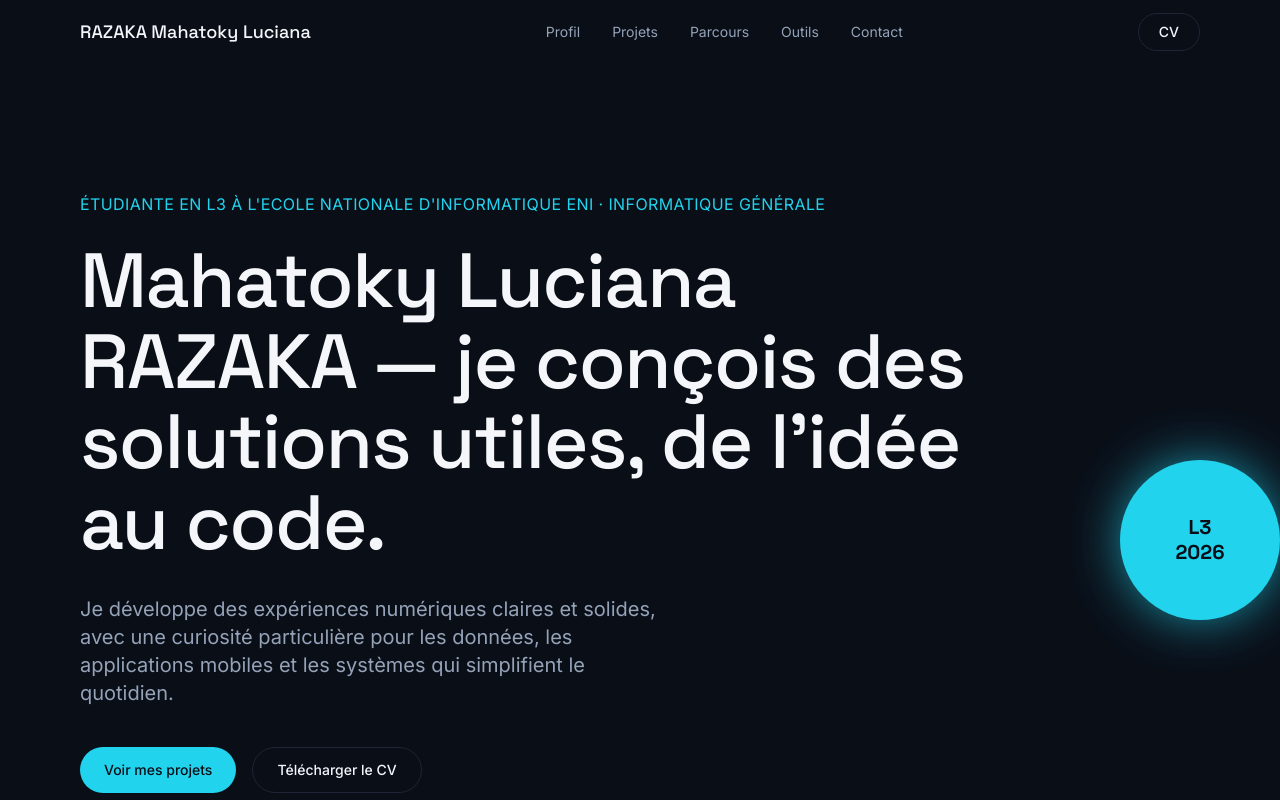
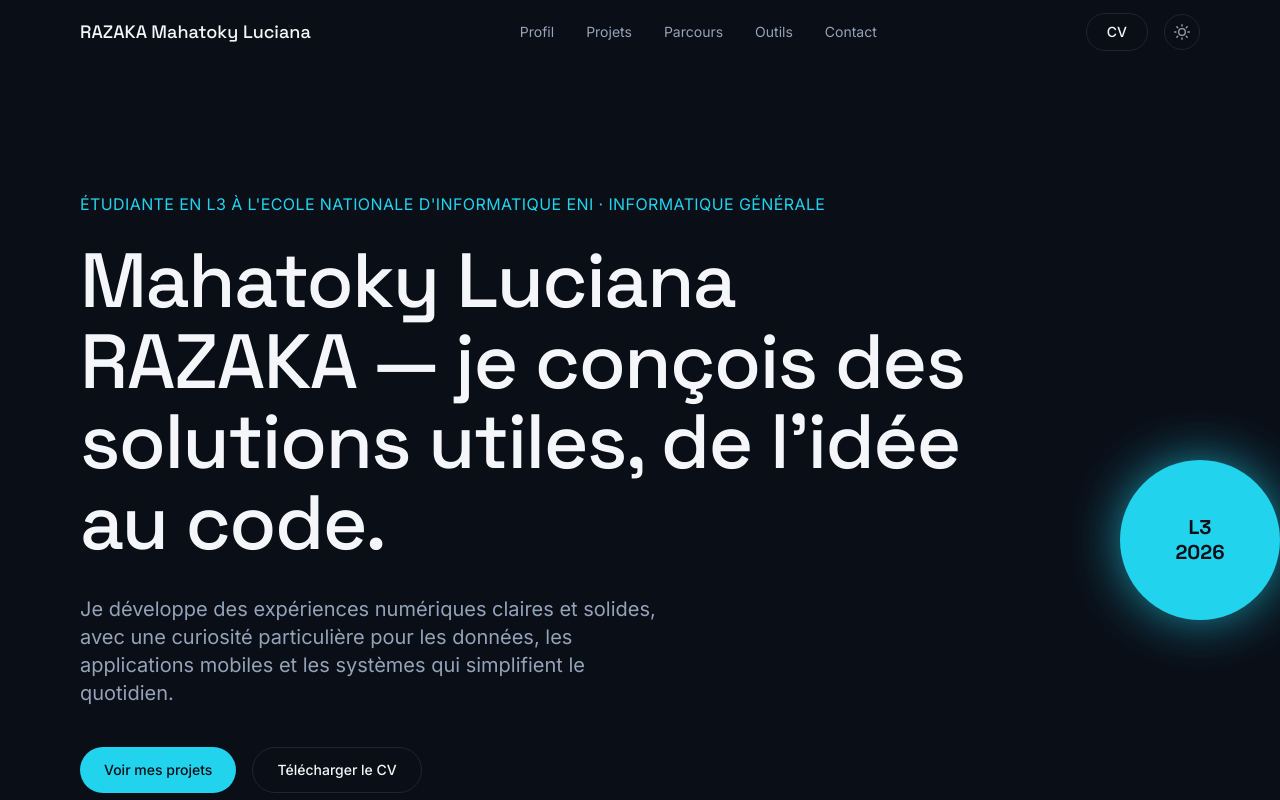
Before and after one commit to Liloaa/Portfolio, a Next.js app: page / in a window 1280 px wide. Shown: the top 800 px of the page. Built offline with nearby package versions, Linux system fonts and the light colour scheme.

Commit message:
add dark mode and light mode

```diff
--- a/app/globals.css
+++ b/app/globals.css
@@ -5,3 +5,37 @@
 html {
   scroll-behavior: smooth;
 }
+
+:root {
+  /* Mode sombre (par défaut) */
+  --color-background: 10 14 23;        /* #0A0E17 */
+  --color-background-soft: 15 20 32;   /* #0F1420 */
+  --color-background-elevated: 22 28 44; /* #161C2C */
+
+  --color-foreground: 244 246 250;     /* #F4F6FA */
+  --color-foreground-muted: 148 163 184; /* #94A3B8 */
+  --color-foreground-subtle: 92 107 130; /* #5C6B82 */
+
+  --color-accent: 34 211 238;          /* #22D3EE */
+  --color-accent-hover: 103 232 249;   /* #67E8F9 */
+  --color-accent-muted: 14 116 144;    /* #0E7490 */
+
+  --color-border: 30 37 54;            /* #1E2536 */
+}
+
+.light {
+  /* Mode clair — bleu profond, cohérent avec ton accent électrique */
+  --color-background: 255 255 255;        /* blanc pur */
+  --color-background-soft: 246 248 251;   /* #F6F8FB */
+  --color-background-elevated: 237 241 247; /* #EDF1F7 */
+
+  --color-foreground: 15 23 42;           /* #0F172A bleu très foncé */
+  --color-foreground-muted: 71 85 105;    /* #475569 */
+  --color-foreground-subtle: 148 163 184; /* #94A3B8 */
+
+  --color-accent: 8 145 178;              /* #0891B2 cyan plus foncé, lisible sur blanc */
+  --color-accent-hover: 14 116 144;       /* #0E7490 */
+  --color-accent-muted: 165 243 252;      /* #A5F3FC */
+
+  --color-border: 226 232 240;            /* #E2E8F0 */
+}
--- a/app/layout.tsx
+++ b/app/layout.tsx
@@ -1,5 +1,6 @@
 import { Space_Grotesk, Inter } from "next/font/google";
 import "./globals.css";
+import ThemeProvider from "@/components/layout/ThemeProvider";
 
 const display = Space_Grotesk({
   subsets: ["latin"],
@@ -15,9 +16,13 @@ const body = Inter({
 
 export default function RootLayout({ children }: { children: React.ReactNode }) {
   return (
-    <html lang="fr" className={`${display.variable} ${body.variable}`}>
-      <body className="bg-background text-foreground font-body antialiased">
-        {children}
+    <html
+      lang="fr"
+      className={`${display.variable} ${body.variable}`}
+      suppressHydrationWarning
+    >
+      <body className="bg-background text-foreground font-body antialiased transition-colors duration-300">
+        <ThemeProvider>{children}</ThemeProvider>
       </body>
     </html>
   );
--- a/components/layout/Navbar.tsx
+++ b/components/layout/Navbar.tsx
@@ -1,7 +1,9 @@
 "use client";
 
 import { useState, useEffect } from "react";
-import { motion } from "framer-motion";
+import { motion, AnimatePresence } from "framer-motion";
+import { FiMenu, FiX } from "react-icons/fi";
+import ThemeToggle from "@/components/ui/ThemeToggle";
 
 const navLinks = [
   { href: "#about", label: "Profil" },
@@ -13,6 +15,7 @@ const navLinks = [
 
 export default function Navbar() {
   const [scrolled, setScrolled] = useState(false);
+  const [menuOpen, setMenuOpen] = useState(false);
 
   useEffect(() => {
     const handleScroll = () => setScrolled(window.scrollY > 20);
@@ -20,7 +23,18 @@ export default function Navbar() {
     return () => window.removeEventListener("scroll", handleScroll);
   }, []);
 
+  // Empêche le scroll du fond quand le menu mobile est ouvert
+  useEffect(() => {
+    document.body.style.overflow = menuOpen ? "hidden" : "";
+    return () => {
+      document.body.style.overflow = "";
+    };
+  }, [menuOpen]);
+
+  const closeMenu = () => setMenuOpen(false);
+
   return (
+    <>
       <motion.nav
         initial={{ opacity: 0, y: -20 }}
         animate={{ opacity: 1, y: 0 }}
@@ -39,6 +53,7 @@ export default function Navbar() {
             RAZAKA Mahatoky Luciana
           </a>
 
+          {/* Liens desktop */}
           <div className="hidden md:flex items-center gap-8">
             {navLinks.map((link) => (
               <a
@@ -50,24 +65,93 @@ export default function Navbar() {
               </a>
             ))}
           </div>
+
+          {/* Actions desktop */}
+          <div className="hidden md:flex items-center gap-4">
             <a
               href="/cv.pdf"
               download
-          className="hidden md:inline-flex items-center px-5 py-2 rounded-full
+              className="inline-flex items-center px-5 py-2 rounded-full
                          border border-border text-foreground text-sm font-medium
                          hover:border-accent hover:text-accent transition-colors duration-200"
             >
               CV
             </a>
+            <ThemeToggle />
+          </div>
 
-        {/* Menu mobile simplifié — juste un lien direct vers contact pour rester simple */}
-        <a
-          href="#contact"
-          className="md:hidden text-foreground-muted text-sm hover:text-accent transition-colors duration-200"
+          {/* Actions mobile : toggle thème + bouton hamburger */}
+          <div className="flex items-center gap-3 md:hidden">
+            <ThemeToggle />
+            <button
+              onClick={() => setMenuOpen(true)}
+              aria-label="Ouvrir le menu"
+              className="w-9 h-9 flex items-center justify-center rounded-full
+                         border border-border text-foreground
+                         hover:border-accent hover:text-accent transition-colors duration-200"
             >
-          Contact
-        </a>
+              <FiMenu className="w-5 h-5" />
+            </button>
+          </div>
         </div>
       </motion.nav>
+
+      {/* Menu mobile plein écran */}
+      <AnimatePresence>
+        {menuOpen && (
+          <motion.div
+            initial={{ opacity: 0 }}
+            animate={{ opacity: 1 }}
+            exit={{ opacity: 0 }}
+            transition={{ duration: 0.25 }}
+            className="fixed inset-0 z-[60] bg-background md:hidden"
+          >
+            <div className="flex items-center justify-between px-6 h-16 border-b border-border">
+              <span className="font-display font-medium text-foreground text-lg">
+                Menu
+              </span>
+              <button
+                onClick={closeMenu}
+                aria-label="Fermer le menu"
+                className="w-9 h-9 flex items-center justify-center rounded-full
+                           border border-border text-foreground
+                           hover:border-accent hover:text-accent transition-colors duration-200"
+              >
+                <FiX className="w-5 h-5" />
+              </button>
+            </div>
+
+            <div className="flex flex-col px-6 py-10 gap-2">
+              {navLinks.map((link, i) => (
+                <motion.a
+                  key={link.href}
+                  href={link.href}
+                  onClick={closeMenu}
+                  initial={{ opacity: 0, y: 10 }}
+                  animate={{ opacity: 1, y: 0 }}
+                  transition={{ duration: 0.3, delay: i * 0.05 }}
+                  className="text-foreground text-2xl font-display py-3 border-b border-border hover:text-accent transition-colors duration-200"
+                >
+                  {link.label}
+                </motion.a>
+              ))}
+
+              <motion.a
+                href="/cv.pdf"
+                download
+                onClick={closeMenu}
+                initial={{ opacity: 0, y: 10 }}
+                animate={{ opacity: 1, y: 0 }}
+                transition={{ duration: 0.3, delay: navLinks.length * 0.05 }}
+                className="mt-6 inline-flex items-center justify-center px-6 py-3 rounded-full
+                           bg-accent text-background text-sm font-medium"
+              >
+                Télécharger le CV
+              </motion.a>
+            </div>
+          </motion.div>
+        )}
+      </AnimatePresence>
+    </>
   );
 }
--- /dev/null
+++ b/components/layout/ThemeProvider.tsx
@@ -0,0 +1,17 @@
+"use client";
+
+import { ThemeProvider as NextThemesProvider } from "next-themes";
+import { ReactNode } from "react";
+
+export default function ThemeProvider({ children }: { children: ReactNode }) {
+  return (
+    <NextThemesProvider
+      attribute="class"
+      defaultTheme="dark"
+      enableSystem={false}
+      themes={["dark", "light"]}
+    >
+      {children}
+    </NextThemesProvider>
+  );
+}
--- /dev/null
+++ b/components/ui/ThemeToggle.tsx
@@ -0,0 +1,29 @@
+"use client";
+
+import { useTheme } from "next-themes";
+import { useEffect, useState } from "react";
+import { FiSun, FiMoon } from "react-icons/fi";
+
+export default function ThemeToggle() {
+  const { theme, setTheme } = useTheme();
+  const [mounted, setMounted] = useState(false);
+
+  // Évite un mismatch serveur/client au premier rendu
+  useEffect(() => setMounted(true), []);
+  if (!mounted) return <div className="w-9 h-9" />;
+
+  const isDark = theme === "dark";
+
+  return (
+    <button
+      onClick={() => setTheme(isDark ? "light" : "dark")}
+      aria-label="Changer de thème"
+      className="w-9 h-9 flex items-center justify-center rounded-full
+                 border border-border text-foreground-muted
+                 hover:border-accent hover:text-accent
+                 transition-colors duration-200"
+    >
+      {isDark ? <FiSun className="w-4 h-4" /> : <FiMoon className="w-4 h-4" />}
+    </button>
+  );
+}
--- a/tailwind.config.ts
+++ b/tailwind.config.ts
@@ -1,7 +1,7 @@
-// tailwind.config.ts
 import type { Config } from "tailwindcss";
 
 const config: Config = {
+  darkMode: ["class", '[class~="light"]'], // on inverse : "light" retire le mode sombre
   content: [
     "./app/**/*.{ts,tsx}",
     "./components/**/*.{ts,tsx}",
@@ -10,30 +10,30 @@ const config: Config = {
     extend: {
       colors: {
         background: {
-          DEFAULT: "#0A0E17",   // fond principal, presque noir-bleu
-          soft: "#0F1420",      // fond des cartes/sections alternées
-          elevated: "#161C2C",  // fond des éléments en relief (cartes projet)
+          DEFAULT: "rgb(var(--color-background) / <alpha-value>)",
+          soft: "rgb(var(--color-background-soft) / <alpha-value>)",
+          elevated: "rgb(var(--color-background-elevated) / <alpha-value>)",
         },
         foreground: {
-          DEFAULT: "#F4F6FA",   // texte principal (titres)
-          muted: "#94A3B8",     // texte secondaire (descriptions)
-          subtle: "#5C6B82",    // texte tertiaire (labels, dates)
+          DEFAULT: "rgb(var(--color-foreground) / <alpha-value>)",
+          muted: "rgb(var(--color-foreground-muted) / <alpha-value>)",
+          subtle: "rgb(var(--color-foreground-subtle) / <alpha-value>)",
         },
         accent: {
-          DEFAULT: "#22D3EE",   // cyan électrique — CTA, liens, highlights
-          hover: "#67E8F9",     // survol
-          muted: "#0E7490",     // version assombrie (bordures, icônes discrètes)
+          DEFAULT: "rgb(var(--color-accent) / <alpha-value>)",
+          hover: "rgb(var(--color-accent-hover) / <alpha-value>)",
+          muted: "rgb(var(--color-accent-muted) / <alpha-value>)",
         },
         border: {
-          DEFAULT: "#1E2536",
+          DEFAULT: "rgb(var(--color-border) / <alpha-value>)",
         },
       },
       fontFamily: {
-        display: ["var(--font-display)", "sans-serif"], // titres impactants
-        body: ["var(--font-body)", "sans-serif"],        // texte courant
+        display: ["var(--font-display)", "sans-serif"],
+        body: ["var(--font-body)", "sans-serif"],
       },
       fontSize: {
-        "hero": ["clamp(2.5rem, 6vw, 5.5rem)", { lineHeight: "1.05", letterSpacing: "-0.02em" }],
+        hero: ["clamp(2.5rem, 6vw, 5.5rem)", { lineHeight: "1.05", letterSpacing: "-0.02em" }],
       },
       maxWidth: {
         container: "1200px",
```
Lines whose indentation alone changed are shown as unchanged.
